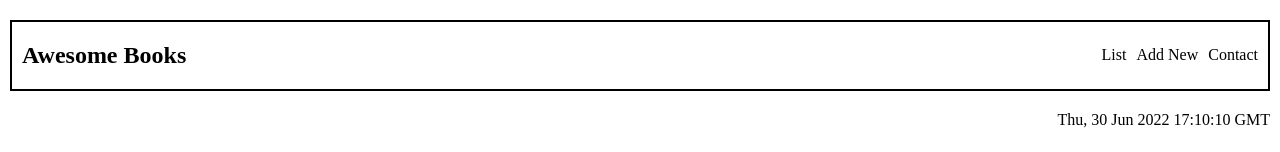
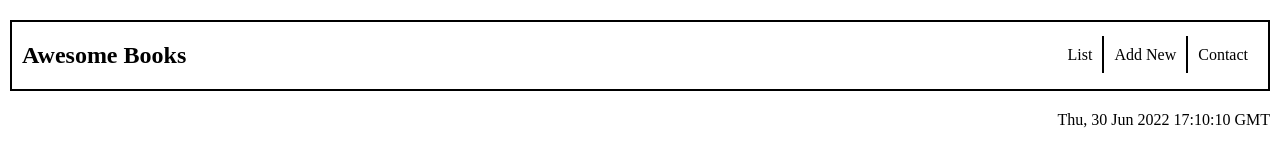
Before and after one commit to DavyKn/Awesome_Books2, a website: page index.html in a window 1280 px wide. Shown: the top 152 px of the page. Drawn offline with Linux system fonts and the light colour scheme.

Commit message:
list navigation border added

```diff
--- a/script.js
+++ b/script.js
@@ -78,7 +78,7 @@ const contact = document.getElementById('contact');
 
 const date = new Date();
 const time = date.toUTCString();
-// eslint-disable-next-line no-unused-vars
+// eslint-disable-next-line no-unused-vars ,no-multi-assign
 const dateItem = document.querySelector('.date').innerHTML = time;
 
 listLink.addEventListener('click', () => {
--- a/style.css
+++ b/style.css
@@ -6,8 +6,13 @@ body {
 a {
   text-decoration: none;
   color: #000;
-  padding-left: 10px;
+  padding: 10px;
 }
+
+a:active {
+  color: #0000ff;
+}
+
 
 h2,
 h3 {
@@ -33,10 +38,17 @@ nav {
   justify-content: space-between;
 }
 
+nav li > * {
+  border-right: solid 2px #000;
+}
+
+.contact-link {
+  border-right: none;
+}
+
 .date {
   align-self: flex-end;
   margin-right: 10px;
-
   padding-bottom: 20px;
 }
 
```
